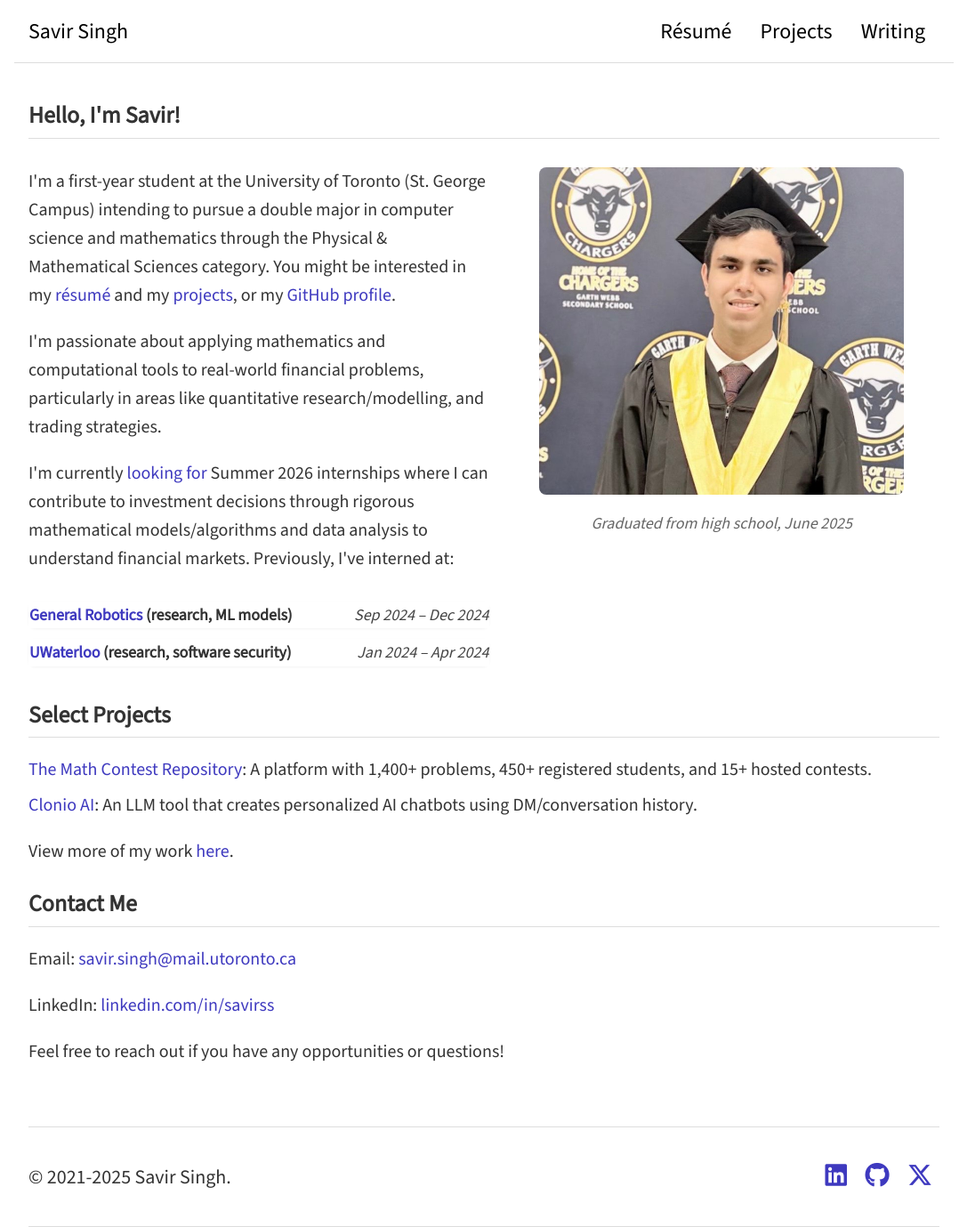
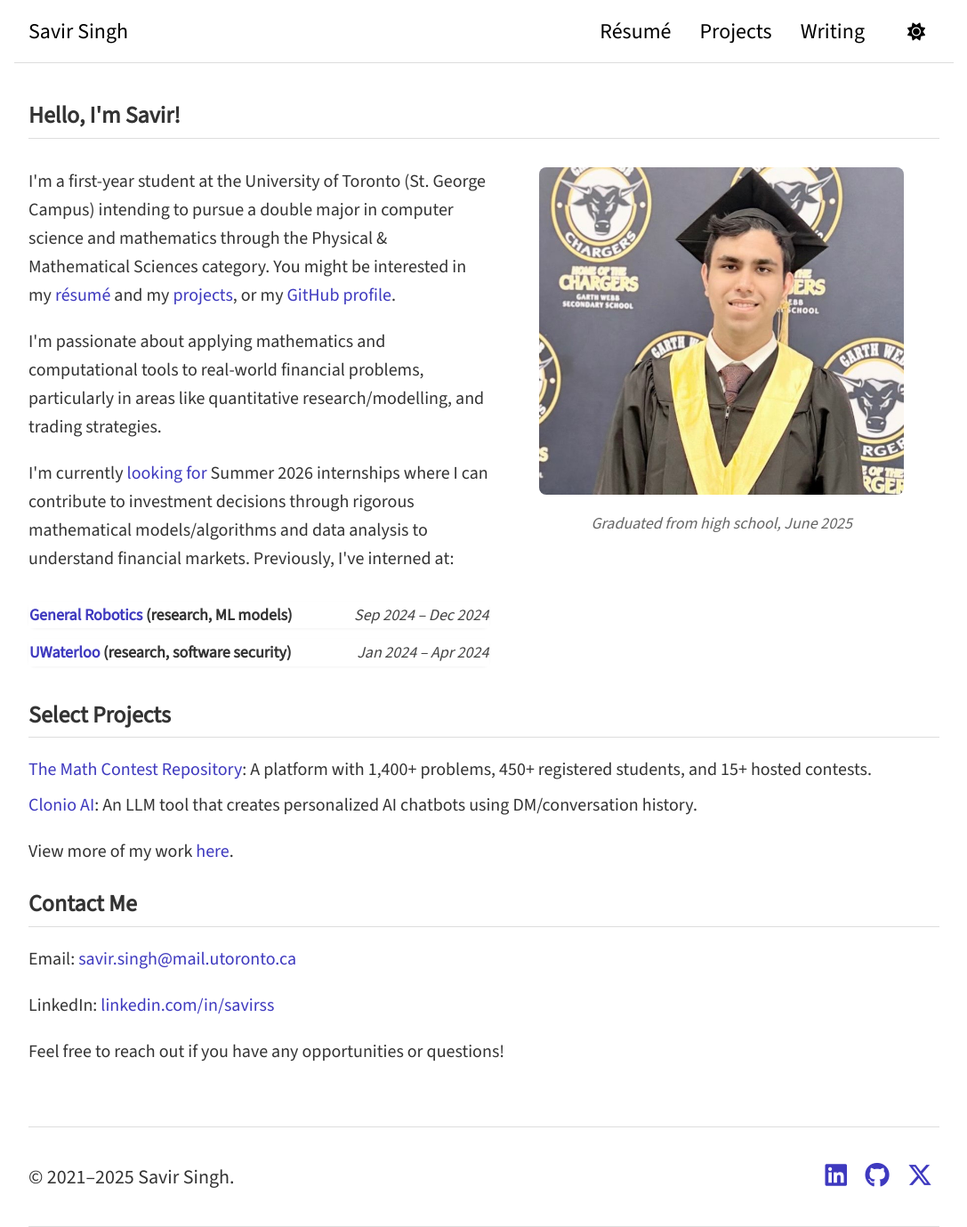
Before and after one commit to savirsingh/savirsingh.github.io, a Jekyll site: the page built from index.html, in a window 1280 px wide. Shown: the whole page at 89% size, without its empty margins (96-1183 px from the left). Built offline with Jekyll 4.4.1, drawn with Linux system fonts in a browser that asks for light colours; the list of posts is cut into pages by our own code.

Commit message:
Update default.html

```diff
--- a/_layouts/default.html
+++ b/_layouts/default.html
@@ -1,45 +1,62 @@
-
 <!DOCTYPE html>
 <html lang="en">
 <head>
-    <meta charset="UTF-8">
-    <meta name="viewport" content="width=device-width, initial-scale=1.0">
-    <title>{{ page.title }} | Savir Singh</title>
-    <link rel="stylesheet" href="/style.css">
-    <link rel="icon" href="/whitelogo.png">
-    <link rel="preconnect" href="https://fonts.googleapis.com">
-<link rel="preconnect" href="https://fonts.gstatic.com" crossorigin>
-<link href="https://fonts.googleapis.com/css2?family=Source%20Sans%203&display=swap" rel="stylesheet">
+  <meta charset="UTF-8" />
+  <meta name="viewport" content="width=device-width, initial-scale=1.0" />
+  <title>Home | Savir Singh</title>
+  <link rel="stylesheet" href="/style.css" />
+  <link rel="icon" href="/whitelogo.png" />
+  <link rel="preconnect" href="https://fonts.googleapis.com" />
+  <link rel="preconnect" href="https://fonts.gstatic.com" crossorigin />
+  <link href="https://fonts.googleapis.com/css2?family=Source+Sans+3&display=swap" rel="stylesheet" />
   <link rel="stylesheet" href="https://cdnjs.cloudflare.com/ajax/libs/font-awesome/6.5.2/css/all.min.css" integrity="sha512-SnH5WK+bZxgPHs44uWIX+LLJAJ9/2PkPKZ5QiAj6Ta86w+fsb2TkcmfRyVX3pBnMFcV7oQPJkl9QevSCWr3W6A==" crossorigin="anonymous" referrerpolicy="no-referrer" />
 </head>
 <body>
   <header>
     <p class="name"><a href="/">Savir Singh</a></p>
+
     <button id="hamburger" class="hamburger" aria-label="Toggle menu" aria-expanded="false">
       <i class="fas fa-bars"></i>
     </button>
+
     <nav>
       <ul id="nav-links" class="nav-links">
         <li><a href="/resume">Résumé</a></li>
         <li><a href="/projects">Projects</a></li>
         <li><a href="/blog">Writing</a></li>
+        <li>
+          <button id="theme-toggle" aria-label="Toggle dark mode">
+            <i id="theme-icon" class="fas fa-sun"></i>
+          </button>
+        </li>
       </ul>
     </nav>
   </header>
+
     <main>
         {{content}}
     </main>
+
   <footer>
-        <p>&copy; 2021-2025 Savir Singh.</p>
+    <p>&copy; 2021–2025 Savir Singh.</p>
     <div class="social">
       <a href="https://linkedin.com/in/savirss" class="social-icon"><i class="fab fa-linkedin"></i></a>
       <a href="https://github.com/savirsingh" class="social-icon"><i class="fab fa-github"></i></a>
       <a href="https://x.com/savirwastaken" class="social-icon"><i class="fab fa-x-twitter"></i></a>
     </div>
   </footer>
+
   <script>
+    // Email obfuscation
+    function obfuscateEmail(user, domain) {
+      const emailLink = user + '&#64;' + domain;
+      document.getElementById('email').innerHTML = '<a href="mailto:' + emailLink + '">' + emailLink + '</a>';
+    }
+    obfuscateEmail('savir.singh', 'mail.utoronto.ca');
+
+    //sticky header
     let lastScrollY = window.scrollY;
-  let header = document.querySelector("header");
+    const header = document.querySelector("header");
     let isSticky = false;
 
     window.addEventListener("scroll", () => {
@@ -58,17 +75,36 @@
       lastScrollY = currentScrollY;
     });
 
+    // Hamburger
     const hamburger = document.getElementById('hamburger');
     const nav = document.getElementById('nav-links');
-
     hamburger.addEventListener('click', () => {
       nav.classList.toggle('active');
-
-  // Toggle aria-expanded for accessibility
       const expanded = hamburger.getAttribute('aria-expanded') === 'true' || false;
       hamburger.setAttribute('aria-expanded', !expanded);
     });
+
+    // Dark mode toggle
+    const themeToggle = document.getElementById("theme-toggle");
+    const themeIcon = document.getElementById("theme-icon");
+    const favicon = document.querySelector("link[rel='icon']");
+
+    const savedTheme = localStorage.getItem("theme");
+    const prefersDark = window.matchMedia("(prefers-color-scheme: dark)").matches;
+    const isDark = savedTheme === "dark" || (!savedTheme && prefersDark);
+
+    if (isDark) {
+      document.body.classList.add("dark");
+      themeIcon.classList.remove("fa-sun");
+      themeIcon.classList.add("fa-moon");
+    }
+
+    themeToggle.addEventListener("click", () => {
+      const nowDark = document.body.classList.toggle("dark");
+      localStorage.setItem("theme", nowDark ? "dark" : "light");
+      themeIcon.classList.toggle("fa-sun", !nowDark);
+      themeIcon.classList.toggle("fa-moon", nowDark);
+    });
   </script>
-
 </body>
 </html>
```
Lines whose indentation alone changed are shown as unchanged.
